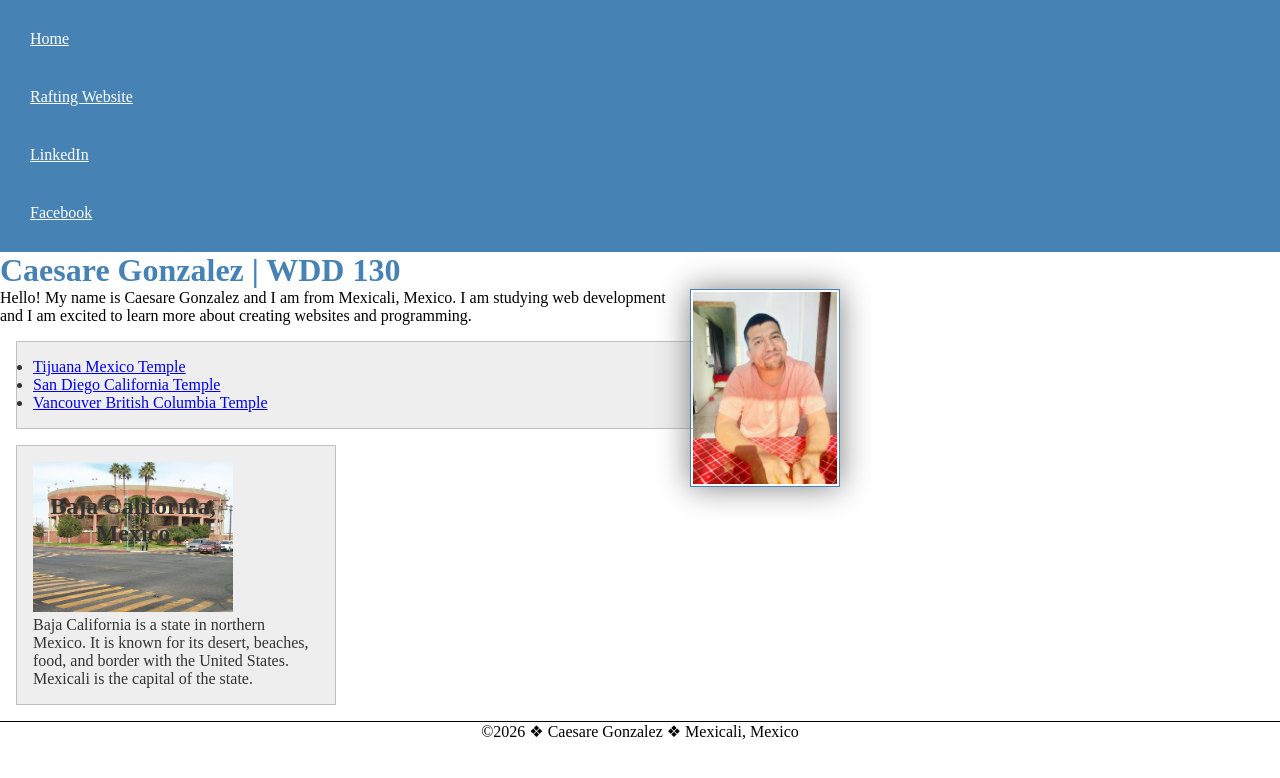
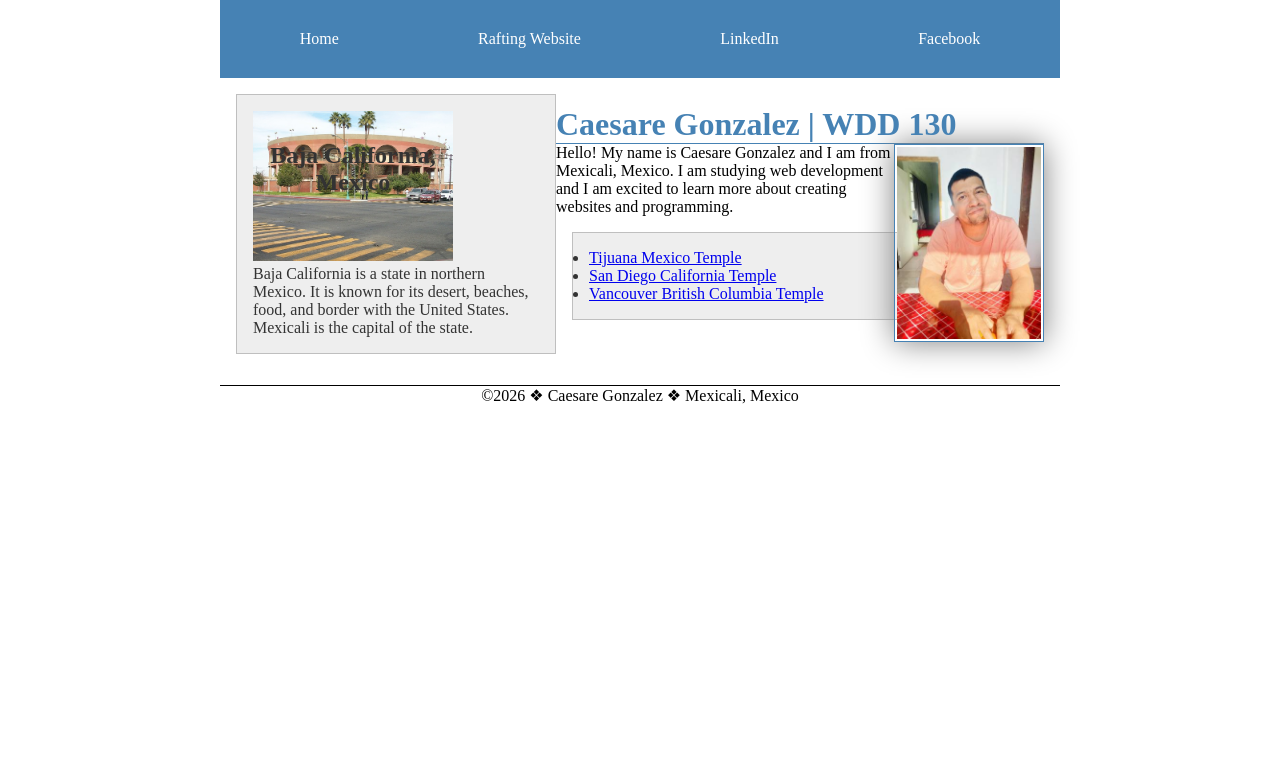
Before and after one commit to CVga36/wdd130, a plain HTML site: page index.html in a window 1280 px wide. Drawn offline with Linux system fonts and the light colour scheme.

Commit message:
W04 Home Page Layout Enhancements

```diff
--- a/index.html
+++ b/index.html
@@ -21,11 +21,13 @@
             <a href="https://facebook.com">Facebook</a>
         </nav>
     </header>
+    <div class="grid">
         <main>
             <h1>Caesare Gonzalez | WDD 130</h1>
             <img src="images/profile.jpg" alt="Profile photo of Caesare Gonzalez" width="200">
             <p>Hello! My name is Caesare Gonzalez and I am from Mexicali, Mexico. I am studying web
-            development and I am excited to learn more about creating websites and programming.</p>
+                development and I am excited to learn more about creating websites and programming.
+            </p>
             <ul class="box">
                 <li>
                     <a href="https://www.churchofjesuschrist.org/temples/details/tijuana-mexico-temple?lang=eng"
@@ -51,11 +53,13 @@
 
             <h2>Baja California, Mexico</h2>
             <img src="images/mexicali.jpg" alt="Mexicali, Baja California, Mexico">
-        <p>Baja California is a state in northern Mexico. It is known for its desert, beaches, food,
+            <p>Baja California is a state in northern Mexico. It is known for its desert, beaches,
+                food,
                 and
                 border with the United States. Mexicali is the capital of the state.</p>
 
         </aside>
+    </div>
     <footer>
         <p>©2026 ❖ Caesare Gonzalez ❖ Mexicali, Mexico</p>
     </footer>
--- a/styles/styles.css
+++ b/styles/styles.css
@@ -7,26 +7,41 @@
 nav {
     background-color: steelblue;
     padding: 10px;
+    display: flex;
+    justify-content: space-around;
+    align-items: center;
 }
 
 nav a {
     color: white;
     padding: 20px;
     display: block;
+    text-decoration: none;
 }
 
 h1 {
     color: steelblue;
+    border-bottom: 1px solid steelblue;
 }
 
-main {
+header,
+.grid,
+footer {
     max-width: 840px;
+    margin: 0 auto;
+}
+
+.grid {
+    display: grid;
+    align-items: center;
+    grid-template-columns: 20rem 1fr;
 }
 
 aside {
     width: 20rem;
     position: relative;
-
+    grid-column: 1;
+    grid-row: 1;
 }
 
 aside h2 {
@@ -40,6 +55,11 @@ aside h2 {
 aside img {
     width: 200px;
     height: auto;
+}
+
+main {
+    grid-column: 2;
+    margin: 1rem;
 }
 
 main img {
```
Lines whose indentation alone changed are shown as unchanged.
